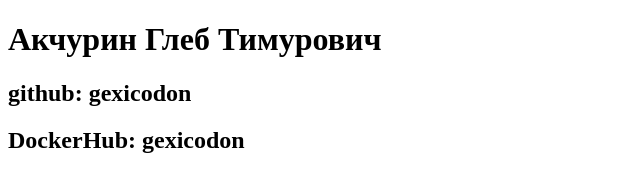
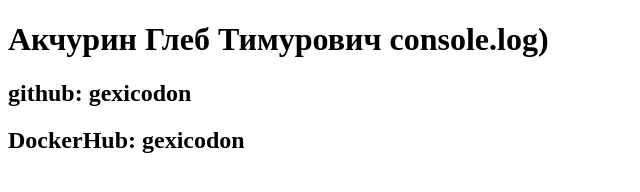
Before and after one commit to gexicodon/ci-cd-lab, a plain HTML site: page index.html in a window 1280 px wide. Shown: the whole page, without its empty margins (0-640 px from the left). Drawn offline with Linux system fonts and the light colour scheme.

Commit message:
break html

```diff
--- a/index.html
+++ b/index.html
@@ -6,7 +6,7 @@
     <title>Document</title>
 </head>
 <body>
-    <h1>Акчурин Глеб Тимурович</h1>
+    <h1>Акчурин Глеб Тимурович console.log)
     <h2>github: gexicodon</h2>
     <h2>DockerHub: gexicodon</h2>
 </body>
```
